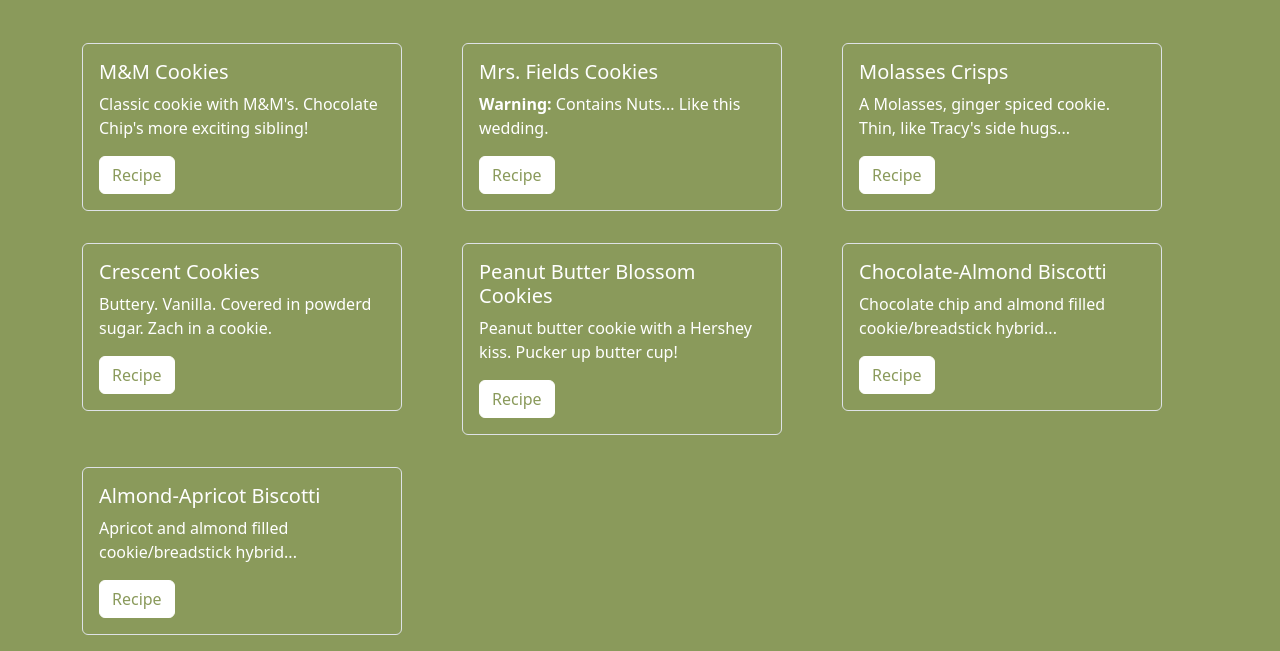
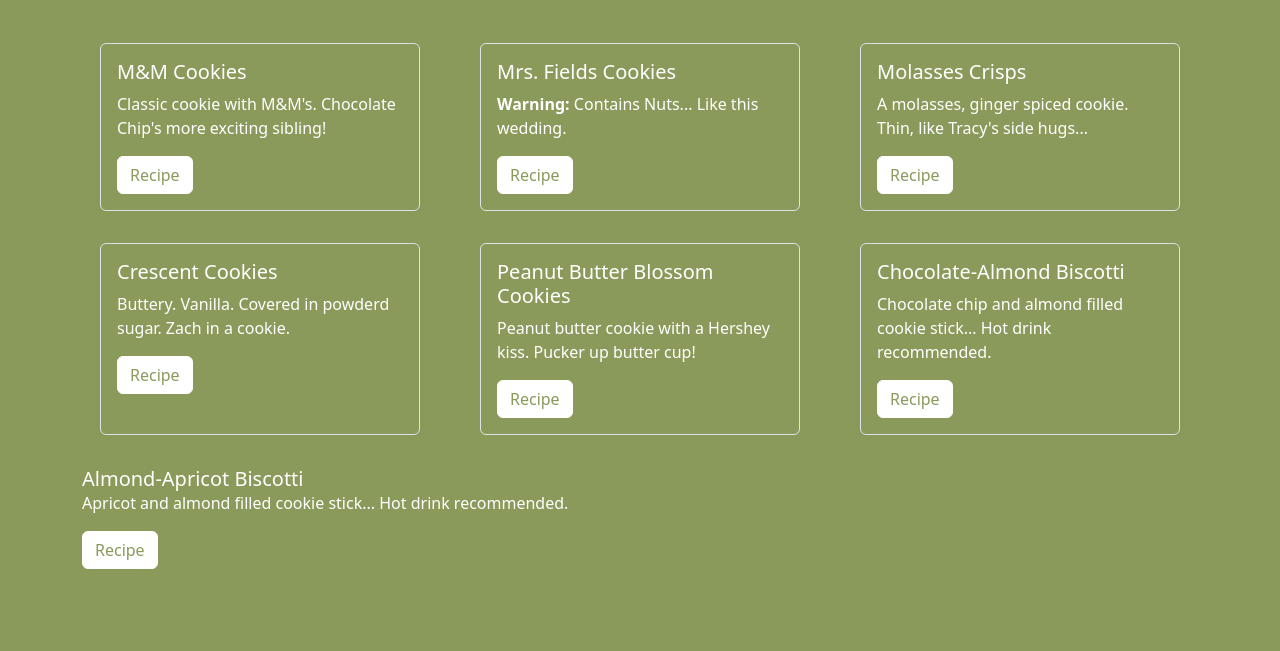
Before and after one commit to secw01f/tzcookies, a plain HTML site: page index.html in a window 1280 px wide. Shown: the part 160-811 px from the top of the page. Drawn offline with Linux system fonts and the light colour scheme.

Commit message:
Update index.html

```diff
--- a/index.html
+++ b/index.html
@@ -22,7 +22,7 @@
 	</div>
 	<div class='container pt-5' id='recipeCards'>
 		<div class='row'>
-			<div class='col my-3'>
+			<div class='col my-3 d-flex justify-content-center'>
 				<div class='card border rounded' style='width: 20rem; border-color: white; background: #8A9A5B'>
 					<div class='card-body'>
 						<h5 class='card-title' style='color: white;'>M&M Cookies</h5>
@@ -31,61 +31,61 @@
 					</div>
 				</div>
 			</div>
-			<div class='col my-3'>
+			<div class='col my-3 d-flex justify-content-center'>
 				<div class='card border rounded' style='width: 20rem; border-color: white; background: #8A9A5B'>
 					<div class='card-body'>
 						<h5 class='card-title' style='color: white;'>Mrs. Fields Cookies</h5>
 						<p class='card-text' style='color: white;'><b>Warning:</b> Contains Nuts... Like this wedding.</p>
-						<a class='btn' style='background: white; color: #8A9A5B; border-color: white;'>Recipe</a>
+						<a class='btn' href="./recipes/MrsFieldscookies.pdf" style='background: white; color: #8A9A5B; border-color: white;'>Recipe</a>
 					</div>
 				</div>
 			</div>
-			<div class='col my-3'>
+			<div class='col my-3 d-flex justify-content-center'>
 				<div class='card border rounded' style='width: 20rem; border-color: white; background: #8A9A5B'>
 					<div class='card-body'>
 						<h5 class='card-title' style='color: white;'>Molasses Crisps</h5>
-						<p class='card-text' style='color: white;'>A Molasses, ginger spiced cookie. Thin, like Tracy's side hugs...</p>
-						<a class='btn' style='background: white; color: #8A9A5B; border-color: white;'>Recipe</a>
+						<p class='card-text' style='color: white;'>A molasses, ginger spiced cookie. Thin, like Tracy's side hugs...</p>
+						<a class='btn' href="./recipes/Molassescrispcookies.pdf" style='background: white; color: #8A9A5B; border-color: white;'>Recipe</a>
 					</div>
 				</div>
 			</div>
 		</div>
 		<div class='row'>
-			<div class='col my-3'>
+			<div class='col my-3 d-flex justify-content-center'>
 				<div class='card border rounded' style='width: 20rem; border-color: white; background: #8A9A5B'>
 					<div class='card-body'>
 						<h5 class='card-title' style='color: white;'>Crescent Cookies</h5>
 						<p class='card-text' style='color: white;'>Buttery. Vanilla. Covered in powderd sugar. Zach in a cookie.</p>
-						<a class='btn' style='background: white; color: #8A9A5B; border-color: white;'>Recipe</a>
+						<a class='btn' href="./recipes/Crescentcookies.pdf" style='background: white; color: #8A9A5B; border-color: white;'>Recipe</a>
 					</div>
 				</div>
 			</div>
-			<div class='col my-3'>
+			<div class='col my-3 d-flex justify-content-center'>
 				<div class='card border rounded' style='width: 20rem; border-color: white; background: #8A9A5B'>
 					<div class='card-body'>
 						<h5 class='card-title' style='color: white;'>Peanut Butter Blossom Cookies</h5>
 						<p class='card-text' style='color: white;'>Peanut butter cookie with a Hershey kiss. Pucker up butter cup!</p>
-						<a class='btn' style='background: white; color: #8A9A5B; border-color: white;'>Recipe</a>
+						<a class='btn' href="./recipes/Peanutbutterblossomcookies.pdf" style='background: white; color: #8A9A5B; border-color: white;'>Recipe</a>
 					</div>
 				</div>
 			</div>
-			<div class='col my-3'>
+			<div class='col my-3 d-flex justify-content-center'>
 				<div class='card border rounded' style='width: 20rem; border-color: white; background: #8A9A5B'>
 					<div class='card-body'>
 						<h5 class='card-title' style='color: white;'>Chocolate-Almond Biscotti</h5>
-						<p class='card-text' style='color: white;'>Chocolate chip and almond filled cookie/breadstick hybrid...</p>
-						<a class='btn' style='background: white; color: #8A9A5B; border-color: white;'>Recipe</a>
+						<p class='card-text' style='color: white;'>Chocolate chip and almond filled cookie stick... Hot drink recommended.</p>
+						<a class='btn' href="./recipes/Chocolatealmondbiscotti.pdf" style='background: white; color: #8A9A5B; border-color: white;'>Recipe</a>
 					</div>
 				</div>
 			</div>
 		</div>
 		<div class='row'>
-			<div class='col my-3'>
+			<div class='col my-3 d-flex justify-content-center>
 				<div class='card border rounded' style='width: 20rem; border-color: white; background: #8A9A5B'>
 					<div class='card-body'>
 						<h5 class='card-title' style='color: white;'>Almond-Apricot Biscotti</h5>
-						<p class='card-text' style='color: white;'>Apricot and almond filled cookie/breadstick hybrid...</p>
-						<a class='btn' style='background: white; color: #8A9A5B; border-color: white;'>Recipe</a>
+						<p class='card-text' style='color: white;'>Apricot and almond filled cookie stick... Hot drink recommended.</p>
+						<a class='btn' href="./recipes/Almondapricotbiscotti.pdf" style='background: white; color: #8A9A5B; border-color: white;'>Recipe</a>
 					</div>
 				</div>
 			</div>
```
